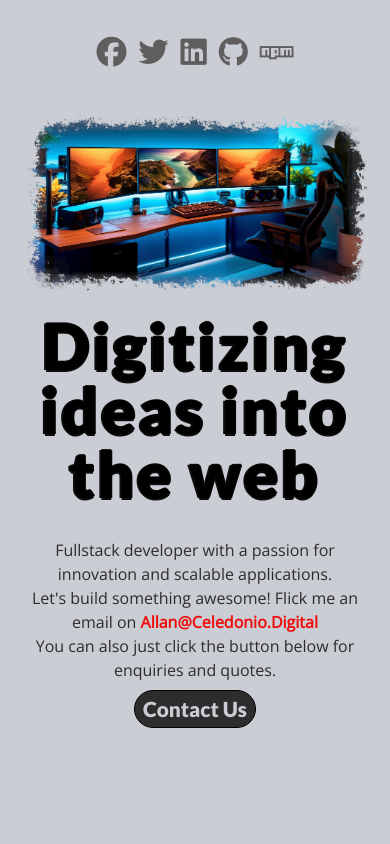
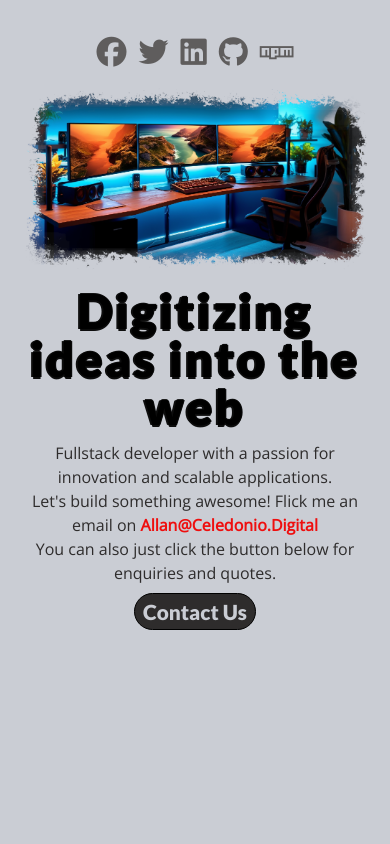
Before and after one commit to elev3nth/celedonio, a React (Create React App) app: page / in a window 390 px wide. Shown: the top 844 px of the page. Built offline with nearby package versions, Linux system fonts and the light colour scheme; no server answers.

Commit message:
Fixed CORS issue on http request

```diff
--- a/src/App.css
+++ b/src/App.css
@@ -48,6 +48,8 @@ a#contactBtn:hover {
 .slide {
   /* animation: pulse 5s cubic-bezier(0.4, 0, 0.6, 1) infinite; */
   z-index: 999;
+  pointer-events: none;
+  user-select: none;
 }
 
 .box > h1 {
@@ -55,11 +57,15 @@ a#contactBtn:hover {
   font-weight: 900;
   letter-spacing: 2.5px;
   text-shadow: -2px 0 #0d0d0d, 0 2px #0d0d0d, 1px 0 #0d0d0d, 0 -1px #0d0d0d;
+  pointer-events: none;
+  user-select: none;
 }
 
 .box > h2 {
   font-family: 'Open Sans', sans-serif;
   color: #2e2c2c;
+  pointer-events: none;
+  user-select: none;
 }
 
 .box > h2 > span {
--- a/src/App.tsx
+++ b/src/App.tsx
@@ -1,6 +1,4 @@
-import React, {
-  useState
-} from 'react';
+import React, { useState } from 'react';
 import ReCAPTCHA from "react-google-recaptcha";
 import CryptoJS from "crypto-js";
 import Axios from 'axios';
@@ -8,6 +6,8 @@ import './App.css';
 
 function App() {
 
+  const IpAddr = process.env.REACT_APP_IP_ADDRESS;
+  const HostNm = process.env.REACT_APP_HOST_NAME;
   const Apikey = process.env.REACT_APP_API_KEY;
   const ApiUrl = process.env.REACT_APP_API_URL;
   const ReCaptchaKey = process.env.REACT_APP_RECAPTCHA_SITE_KEY;
@@ -21,7 +21,7 @@ function App() {
     return value;
   });
 
-  const handleSubmit = (e: React.SyntheticEvent) => {
+  const handleSubmit = async (e: React.SyntheticEvent) => {
     e.preventDefault();
     if (enquiryEmail.length && enquiryEmail.length && enquiryMessage.length) {
       var enquiryUrl = ApiUrl + 'sendmail';
@@ -36,19 +36,13 @@ function App() {
           tkn: enquiryToken
         }
       }]);
+      var enquiryCode = btoa(JSON.stringify({
+        'addr': IpAddr,
+        'host': HostNm
+      })).toString();
       var enquiryEncr = CryptoJS.AES.encrypt(enquiryData, Apikey).toString();
       try {
-        Axios.post(enquiryUrl, {
-          payload: enquiryEncr
-        },{
-          headers: {
-            'Content-Type': 'application/json',
-            'Access-Control-Allow-Origin': '*',
-            'Access-Control-Allow-Methods': 'GET, POST, PUT, DELETE',
-            'Access-Control-Allow-Credentials': false,
-            'Referrer-Host': PublicUrl.host
-          }
-        })
+        await Axios.get(enquiryUrl + '?' + encodeURI(enquiryCode) + '~' + encodeURI(enquiryEncr))
         .then((response) => {
           console.log(response);
         });
@@ -88,12 +82,12 @@ function App() {
               rel="noopener noreferrer"><i className="fab fa-npm"></i>
           </a>
         </div>
-        <div className="box shrink-0 pt-[1.5em]">
+        <div className="box shrink-0 pt-[0] lg:pt-[1.5em]">
           <img src="/pc.png" alt="slide" className="slide lg:h-auto lg:max-w-full" />
         </div>
-        <div className="box content-center shrink-1 p-[0 auto] lg:p-[0.5em] lg:text-left">
+        <div className="box content-center shrink-1 p-[0 auto] mb-[3em] lg:mb-[0] lg:p-[0.5em] lg:text-left">
           <h1 className="
-            text-[4em] py-[0.2em] pb-[0.5em] leading-[1em]
+            text-[3em] py-[0.2em] pb-[0.2em] leading-[1em]
             lg:leading-[0.78em] lg:text-[10em] lg:pb-[0.1em]
           ">
             Digitizing ideas into the web
@@ -124,7 +118,9 @@ function App() {
             </p>
             <form action="#" className="space-y-8" onSubmit={handleSubmit}>
               <div>
-                    <label htmlFor="name" className="block mb-2 text-sm font-medium text-gray-200 text-left">Your Fullname</label>
+                    <label htmlFor="name" className="block mb-2 text-sm font-medium text-gray-200 text-left">
+                      Your Fullname
+                    </label>
                     <input type="name"
                       value={enquiryName}
                       onChange={(e) => setEnquiryName(e.target.value)}
@@ -136,7 +132,9 @@ function App() {
                       placeholder="John Doe" required />
                 </div>
                 <div>
-                    <label htmlFor="email" className="block mb-2 text-sm font-medium text-gray-200 text-left">Your Email</label>
+                    <label htmlFor="email" className="block mb-2 text-sm font-medium text-gray-200 text-left">
+                      Your Email
+                    </label>
                     <input type="email"
                       value={enquiryEmail}
                       onChange={(e) => setEnquiryEmail(e.target.value)}
@@ -148,7 +146,9 @@ function App() {
                       placeholder="jonh.doe@email.com" required />
                 </div>
                 <div>
-                    <label htmlFor="subject" className="block mb-2 text-sm font-medium text-gray-200 text-left">Subject</label>
+                    <label htmlFor="subject" className="block mb-2 text-sm font-medium text-gray-200 text-left">
+                      Subject
+                    </label>
                     <input type="text"
                       value={enquirySubject}
                       onChange={(e) => setEnquirySubject(e.target.value)}
@@ -160,7 +160,9 @@ function App() {
                       placeholder="Let us know how we can help you" required />
                 </div>
                 <div className="sm:col-span-2">
-                    <label htmlFor="message" className="block mb-2 text-sm font-medium text-gray-200 text-left">Your Message</label>
+                    <label htmlFor="message" className="block mb-2 text-sm font-medium text-gray-200 text-left">
+                      Your Message
+                    </label>
                     <textarea
                       value={enquiryMessage}
                       onChange={(e) => setEnquiryMessage(e.target.value)}
```
Also changed, not shown: 1 other file (tests, documents, lock files or other folders).
